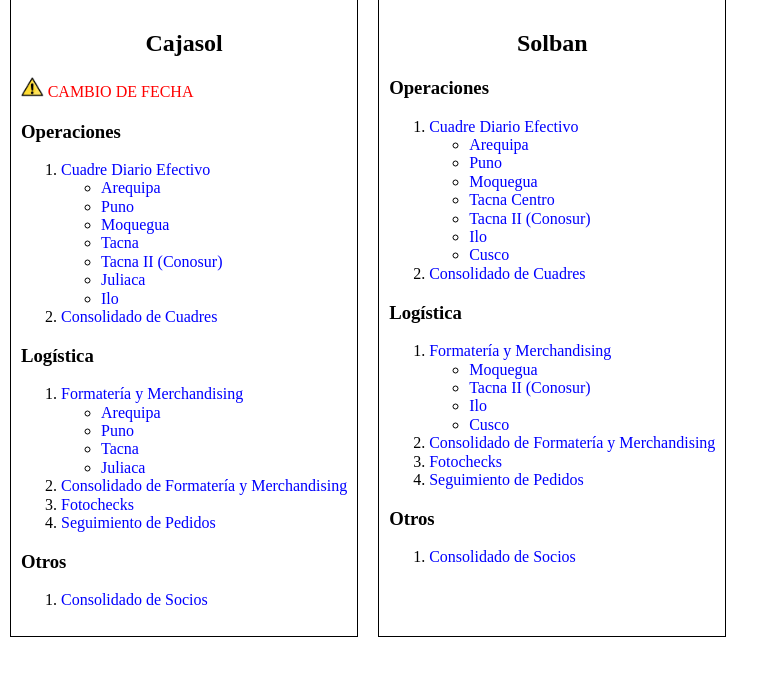
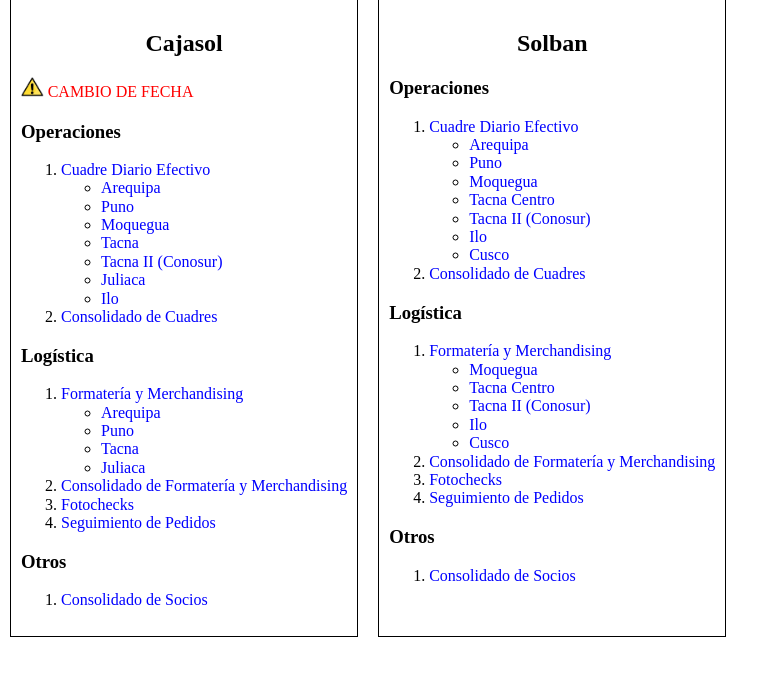
Before and after one commit to rooney2j/Cajasol-Enlaces, a Django app: page / in a window 1280 px wide. Shown: the part 109-785 px from the top of the page, without its empty margins (0-779 px from the left). Run offline with Django 3.2, Linux system fonts and the light colour scheme.

Commit message:
Logística para Tacna Centro

```diff
--- a/templates/index.html
+++ b/templates/index.html
@@ -288,6 +288,10 @@
                 </li>
 
                 <li>
+                  <a href="https://docs.google.com/spreadsheets/d/1Y01-M9hMr74ZYkOlybmeQORpMCgoEXvIAPnbTmybtF0/edit?usp=sharing" target="_blank">Tacna Centro</a>
+                </li>
+
+                <li>
                   <a href="https://docs.google.com/spreadsheets/d/1uHs3PGNZ93uce8bkoKxw6OW0UgCUBNvtjZ5kL_Ae1l4/edit?usp=sharing" target="_blank">Tacna II (Conosur)</a>
                 </li>
 
```
